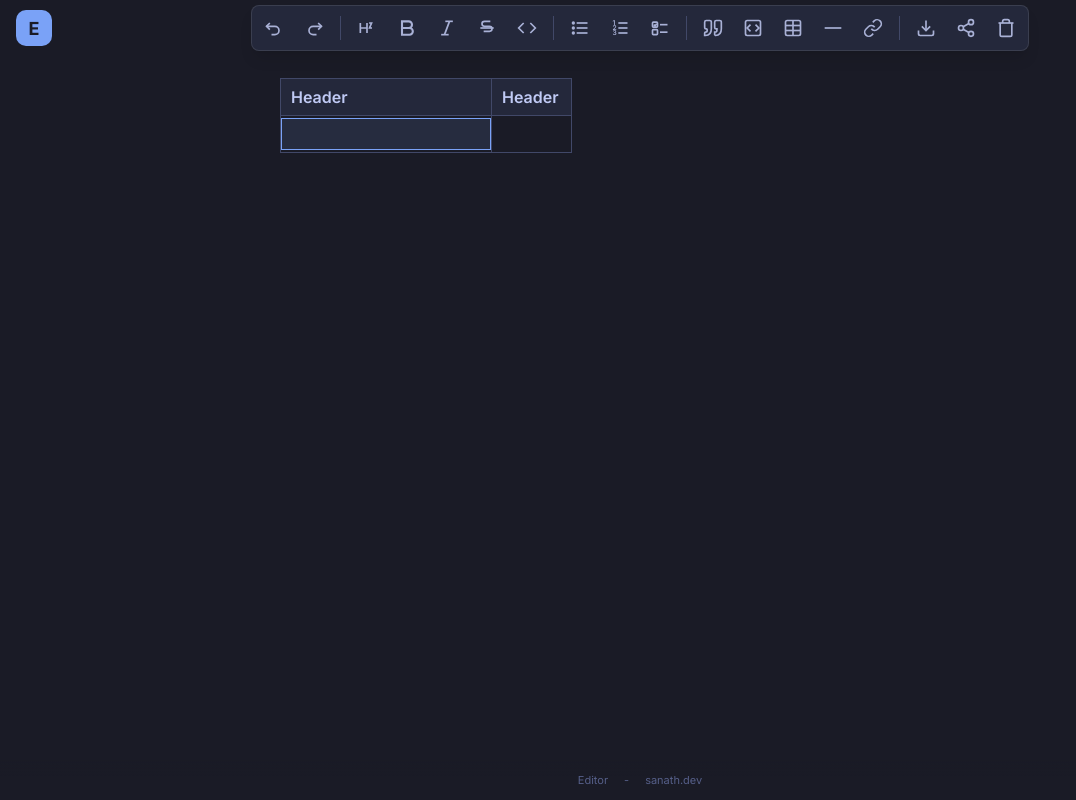
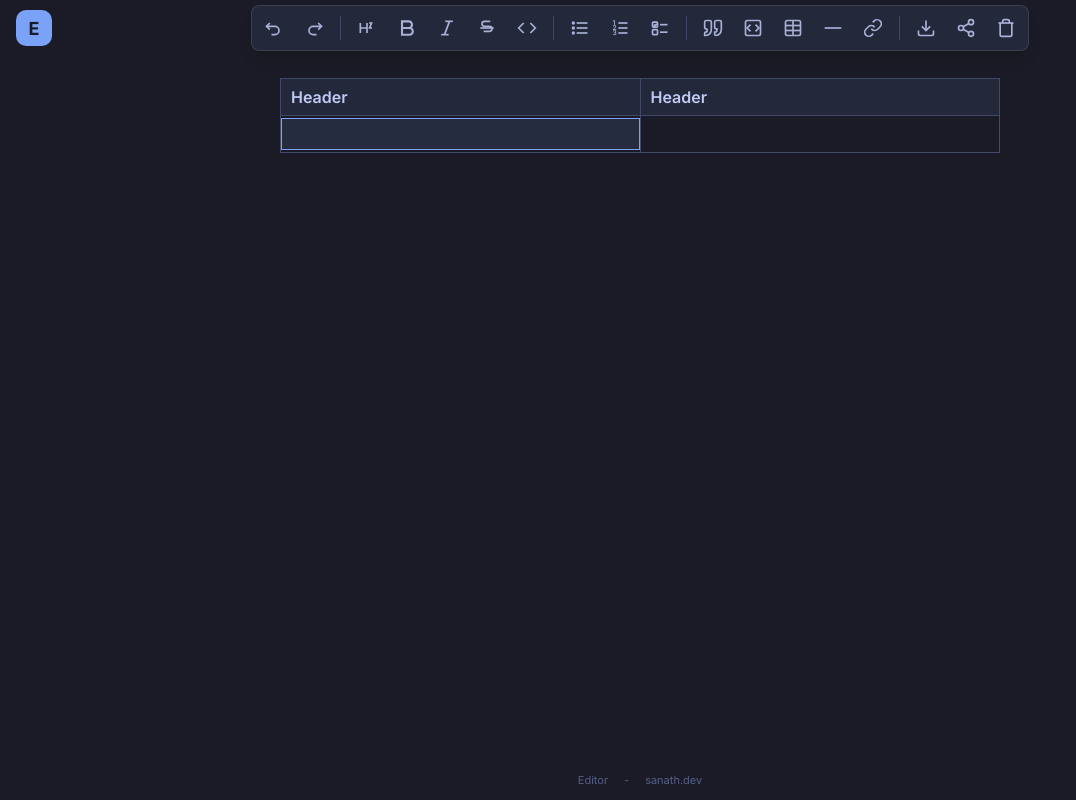
Before and after one commit to sanathks/editor, a plain HTML site: page index.html in a window 1280 px wide. Both pictures are taken after a click on the button 793 px from the left and 28 px from the top of the page. Shown: the whole page, without its empty margins (0-1076 px from the left). Drawn offline with nearby package versions, Linux system fonts and the light colour scheme.

Commit message:
fix: full-width tables with equal column distribution

```diff
--- a/index.html
+++ b/index.html
@@ -180,16 +180,16 @@
     /* Interactive table styles */
     .table-component { margin: 0.5em 0; position: relative; }
     .table-component table {
-      border-collapse: collapse; width: auto; min-width: 200px;
+      border-collapse: collapse; width: 100%; table-layout: fixed;
       border: 1px solid #414868;
     }
     .table-component th {
       background: #24283b; padding: 0; text-align: left;
       border: 1px solid #414868; font-weight: 600; color: #c0caf5;
-      position: relative; min-width: 80px;
+      position: relative;
     }
     .table-component td {
-      padding: 0; border: 1px solid #414868; position: relative; min-width: 80px;
+      padding: 0; border: 1px solid #414868; position: relative;
     }
     .table-component th .cell-display,
     .table-component td .cell-display {
```
